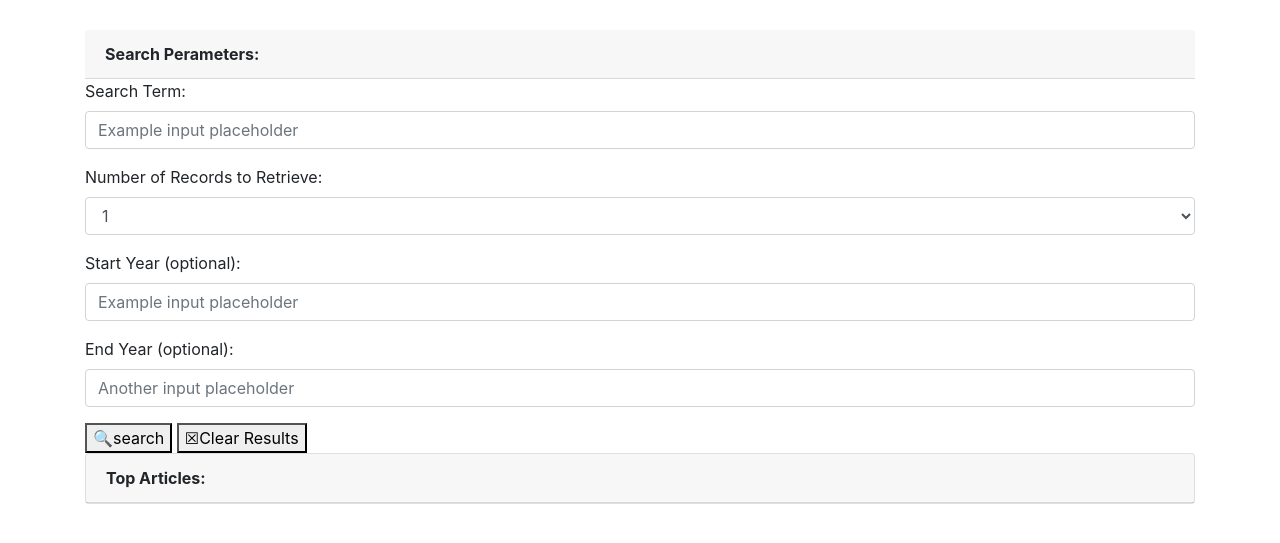
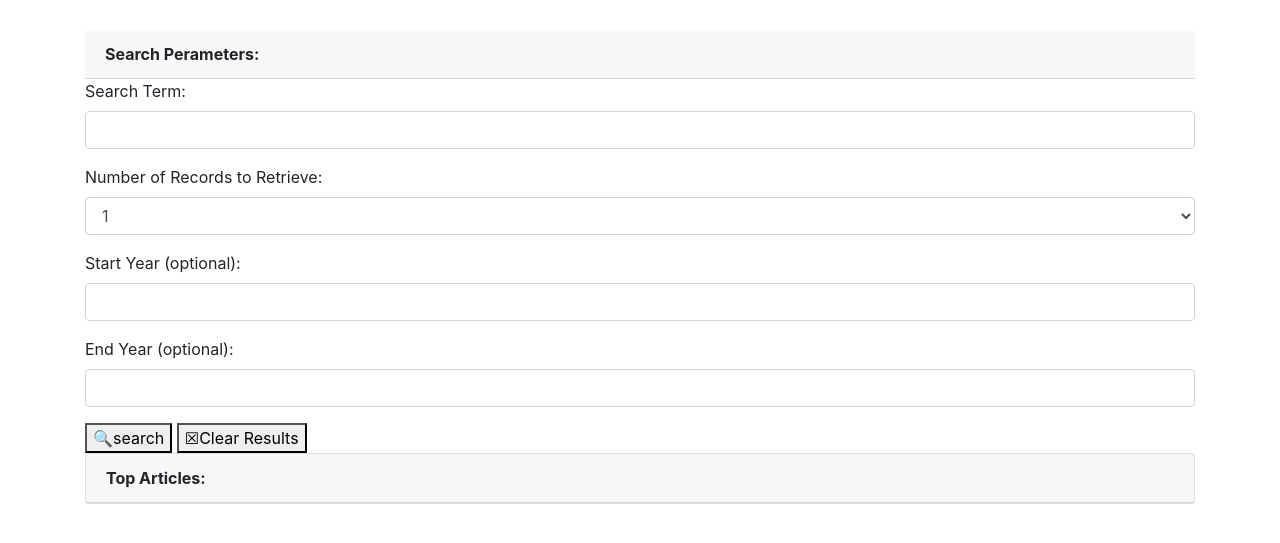
Before and after one commit to malex19889/NYTSearch, a plain HTML site: page index.html in a window 1280 px wide. Shown: the part 213-756 px from the top of the page. Drawn offline with nearby package versions, Linux system fonts and the light colour scheme; no server answers.

Commit message:
cleaned up html placeholders

```diff
--- a/index.html
+++ b/index.html
@@ -31,7 +31,7 @@
               </div>
             <div class="form-group">
               <label for="formGroupExampleInput">Search Term:</label>
-              <input type="text" class="form-control" id="search-terms" placeholder="Example input placeholder">
+              <input type="text" class="form-control" id="search-terms" >
             </div>
             <div class="form-group">
                 <label for="exampleFormControlSelect1">Number of Records to Retrieve:</label>
@@ -50,11 +50,11 @@
               </div>
             <div class="form-group">
               <label for="formGroupExampleInput">Start Year (optional):</label>
-              <input type="text" class="form-control" id="start-year" placeholder="Example input placeholder">
+              <input type="text" class="form-control" id="start-year" >
             </div>
             <div class="form-group">
               <label for="formGroupExampleInput2">End Year (optional):</label>
-              <input type="text" class="form-control" id="end-year" placeholder="Another input placeholder">
+              <input type="text" class="form-control" id="end-year" >
             </div>
             <button id="search">🔍search</button>
             <button id="Clear">☒Clear Results</button>
```
